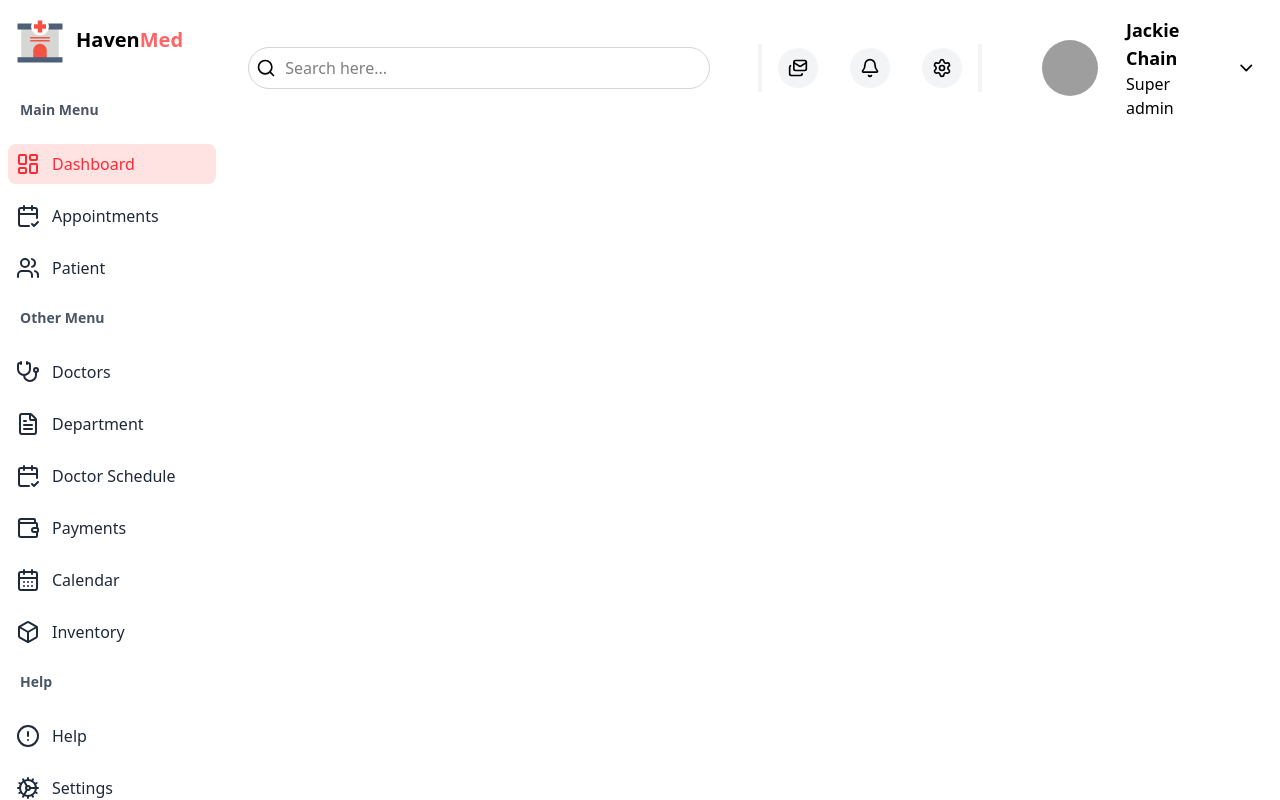
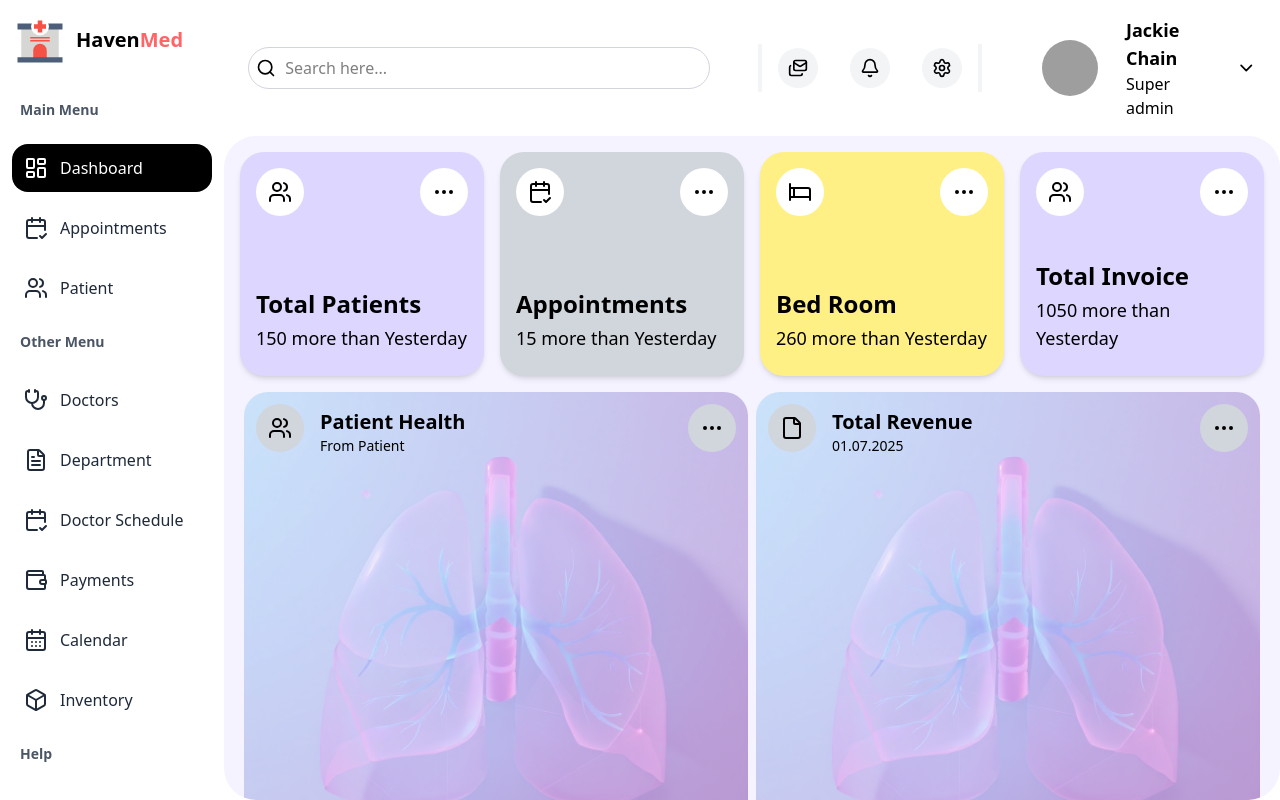
Before and after one commit to Arzudev122/H-System, a React (Vite) app: page /dashboard in a window 1280 px wide. Built offline with nearby package versions, Linux system fonts and the light colour scheme; grey boxes are pictures that could not be loaded.

Commit message:
updated login form styling

```diff
--- a/src/auth/register/register.jsx
+++ b/src/auth/register/register.jsx
@@ -1,4 +1,5 @@
 import React from 'react'
+import axios from 'axios';
 import { useState } from 'react'
 import { useNavigate } from 'react-router-dom';
 
@@ -25,21 +26,19 @@ const Register = () => {
         e.preventDefault();
 
 
-        if (formData.password !== formData.confirmPassword) {
-            setError("Password do not match");
+        if (!formData.password) {
+            setError("Password is required");
             return;
         }
-
+console.log("FormData", formData)
         try {
             const res = await axios.post(
-                `${import.meta.env.VITE_API_URL}/user/register`,
-                {
-                    name: form.name,
-                    email: form.email,
-                    password: form.password,
+                `${import.meta.env.VITE_API_URL}/user/register`,formData, {
+               headers: {
+                   'Content-Type': 'application/json'
                 }
-            );
-
+        });
+            console.log("Server Response:",res.data)
             setMessage(res.data.message);
             setError("");
             setTimeout(() => navigate("/login"), 2000);
--- a/src/component/dashboard/dashboard.jsx
+++ b/src/component/dashboard/dashboard.jsx
@@ -1,35 +1,48 @@
 import React from 'react'
 import Navbar from '../shared/navbar/navbar'
 import Sidebar from '../shared/sidebar/sidebar'
-import { Bed, CalendarCheck2, Ellipsis, Users } from 'lucide-react'
+import { Bed, CalendarCheck2, Ellipsis, Users,File } from 'lucide-react'
 
 const Dashboard = () => {
-   const cards=[
+  const cards = [
     {
-      tittle:"Total Patients",
-      subtittle:"150 more than Yesterday",
-      iconLeft:<Users/>,
+      tittle: "Total Patients",
+      subtittle: "150 more than Yesterday",
+      iconLeft: <Users />,
       bg: 'bg-violet-200',
     },
-     {
-      tittle:"Appointments",
-      subtittle:"15 more than Yesterday",
-      iconLeft:<CalendarCheck2/>,
+    {
+      tittle: "Appointments",
+      subtittle: "15 more than Yesterday",
+      iconLeft: <CalendarCheck2 />,
       bg: 'bg-gray-300',
     },
-     {
-      tittle:"Bed Room",
-      subtittle:"260 more than Yesterday",
-      iconLeft:<Bed/>,
+    {
+      tittle: "Bed Room",
+      subtittle: "260 more than Yesterday",
+      iconLeft: <Bed />,
       bg: 'bg-yellow-200',
     },
-     {
-      tittle:"Total Invoice",
-      subtittle:"1050 more than Yesterday",
-      iconLeft:<Users/>,
+    {
+      tittle: "Total Invoice",
+      subtittle: "1050 more than Yesterday",
+      iconLeft: <Users />,
       bg: 'bg-violet-200',
     },
-   ]
+  ]
+
+  const boxes = [
+    {
+      title: "Patient Health",
+      subtitle: 'From Patient',
+      iconLeft: <Users />,
+    },
+    {
+      title: 'Total Revenue',
+      subtitle: '01.07.2025',
+      iconLeft: <File />
+    }
+  ]
 
   return (
     <div className='flex h-screen'>
@@ -38,14 +51,30 @@ const Dashboard = () => {
       <div className='flex flex-col  flex-1'>
         <Navbar />
 
-        <main className='p-4 overflow-auto flex-1'>
+        <main className='p-4 overflow-auto flex-1 bg-violet-50 rounded-4xl'>
 
-          <div className='grid grid-cols-1 sm:grid-cols-2 lg:grid-cols-4 gap-6'>
-            {cards.map((card,i)=>(
+          <div className='grid grid-cols-1 sm:grid-cols-2 lg:grid-cols-4 gap-4 mb-4'>
+            {cards.map((card, i) => (
               <div
-              key={i}
-              className="">
-            </div>))}
+                key={i}
+                className={`flex flex-col justify-between p-4 h-56 rounded-3xl shadow-md ${card.bg}`}
+              >
+
+                <div className='flex justify-between '>
+                  <div className='flex items-center justify-center w-12 h-12 rounded-full bg-white'>
+                    {card.iconLeft}
+                  </div>
+                  <div className='flex items-center justify-center h-12 w-12 rounded-full bg-white '>
+                    <Ellipsis className='h-6 w-6 ' />
+                  </div>
+                </div>
+                <div className='mt-4'>
+                  <h2 className='font-bold text-2xl'>{card.tittle}</h2>
+                  <p className='text-lg mt-1 mb-2'>{card.subtittle}</p>
+                </div>
+
+              </div>
+            ))}
 
           </div>
 
@@ -91,6 +120,36 @@ const Dashboard = () => {
 
           </div> */}
 
+          <div className='grid grid-cols-1 sm:grid-cols-2 lg:grid cols-2 gap-2 m-1 '>
+            {boxes.map((box, j) => (
+              <div
+                key={j}
+                className='relative justify-between overflow-hidden'>
+                <img
+                  src="./src/assets/img/lungs.png"
+                  alt="lungs img"
+                  className=' rounded-3xl shadow-md opacity-66'
+                  />
+                <div className='flex justify-between '>
+                  <div className='absolute top-3 left-3 flex items-center justify-center w-12 h-12 rounded-full bg-gray-300'>
+                    {box.iconLeft}
+                  </div>
+                  <div className='absolute top-3 right-3 flex items-center justify-center h-12 w-12 rounded-full bg-gray-300 '>
+                    <Ellipsis className='h-6 w-6 ' />
+                  </div>
+
+                <div className='m-1 absolute top-3 left-18'>
+                  <h2 className='font-semibold text-xl'>{box.title}</h2>
+                  <p className='text-sm'>{box.subtitle}</p>
+                </div>
+                 </div>
+              </div>
+
+
+
+            ))}
+          </div>
+
 
         </main>
       </div>
--- a/src/component/shared/sidebar/sidebar.jsx
+++ b/src/component/shared/sidebar/sidebar.jsx
@@ -36,9 +36,9 @@ const Sidebar = () => {
                 <Link
                 key={name}
                 to={path}
-                className={`flex items-center gap-3 m-2 mb-3 p-2 rounded-lg
+                className={`flex items-center gap-3 m-3 mb-3 p-3 rounded-2xl
                    ${ active
-                    ? "bg-red-100 text-red-500 font-medium"
+                    ? "bg-black text-white font-medium"
                     : "text-gray-800 hover:bg-gray-100 hover:text-red-500 "
                 }`}
                 >
```
Also changed, not shown: src/assets/img/lungs.png (added), 1 other file (tests, documents, lock files or other folders).
